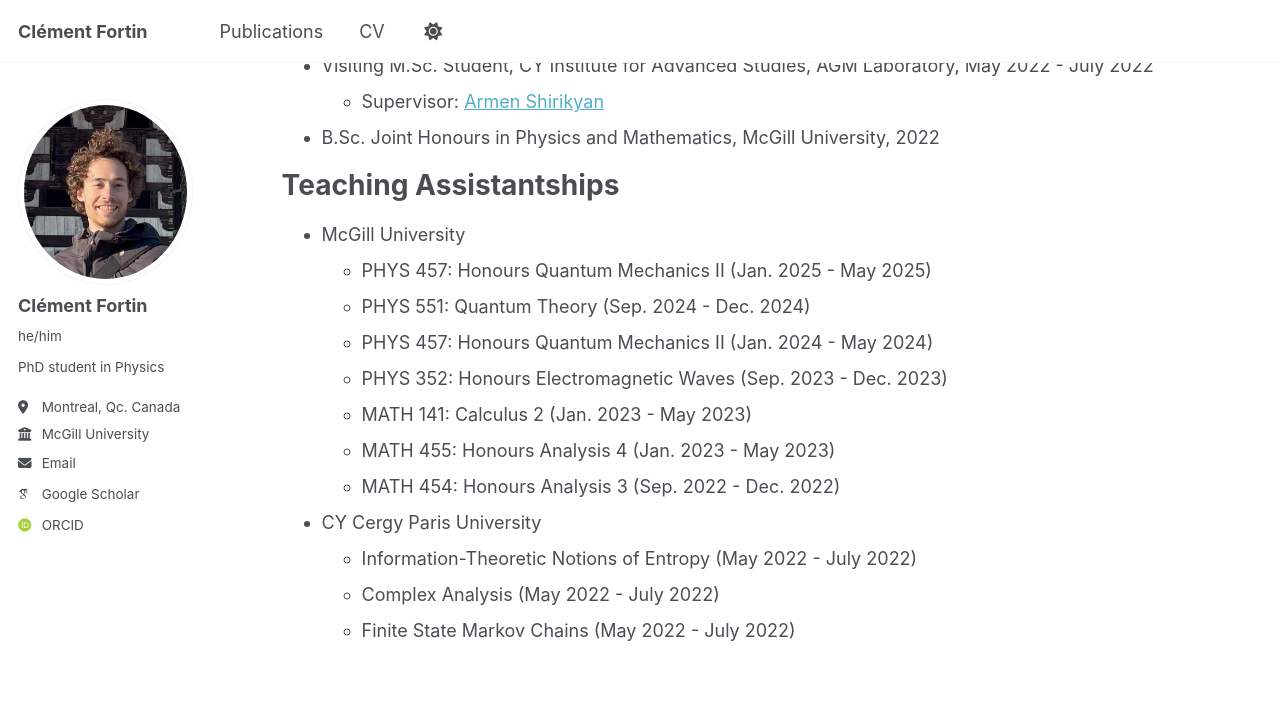
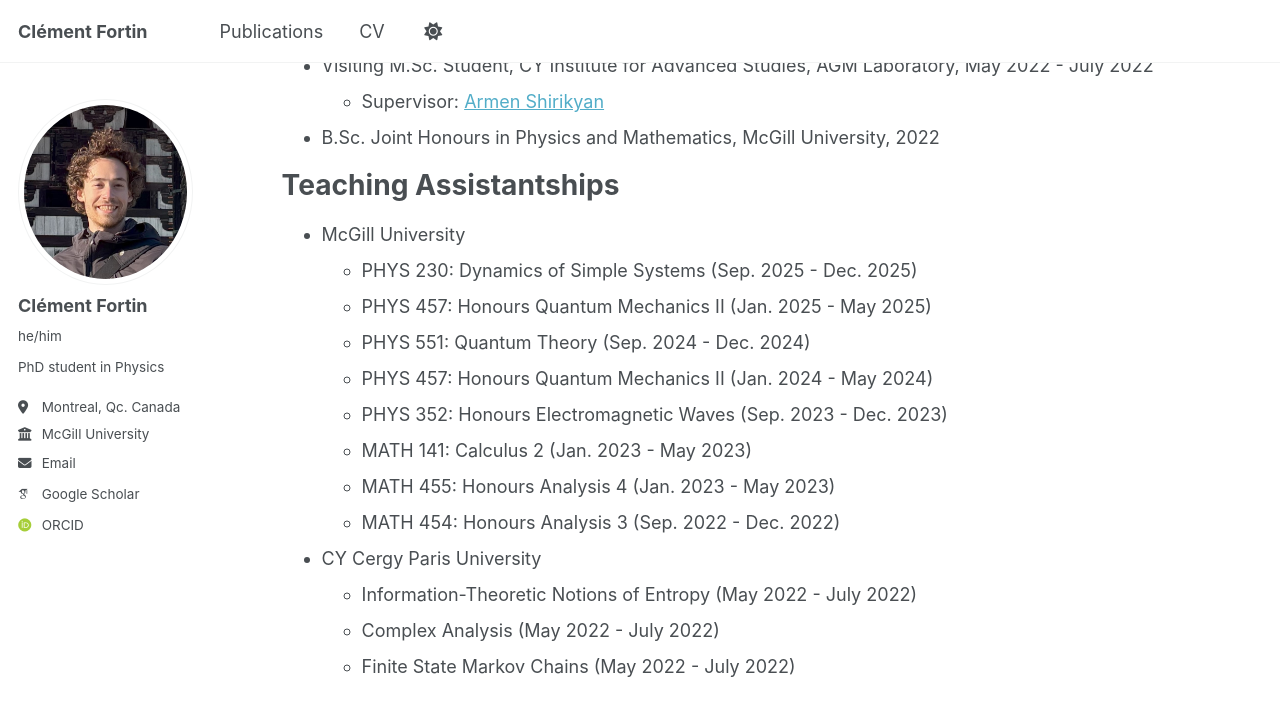
Before and after one commit to ClementFortin/ClementFortin.github.io, a Jekyll site: the page built from _pages/cv.md, in a window 1280 px wide and 900 px high, scrolled down 387 px. Shown: the top 716 px of the window. Built offline with Jekyll 4.4.1, drawn with Linux system fonts in a browser that asks for light colours; some web fonts are replaced.

Commit message:
Update cv.md

```diff
--- a/_pages/cv.md
+++ b/_pages/cv.md
@@ -24,6 +24,7 @@ Education
 Teaching Assistantships
 ======
 * McGill University
+  * PHYS 230: Dynamics of Simple Systems (Sep. 2025 - Dec. 2025)
   * PHYS 457: Honours Quantum Mechanics II (Jan. 2025 - May 2025)
   * PHYS 551: Quantum Theory (Sep. 2024 - Dec. 2024)
   * PHYS 457: Honours Quantum Mechanics II (Jan. 2024 - May 2024)
```
